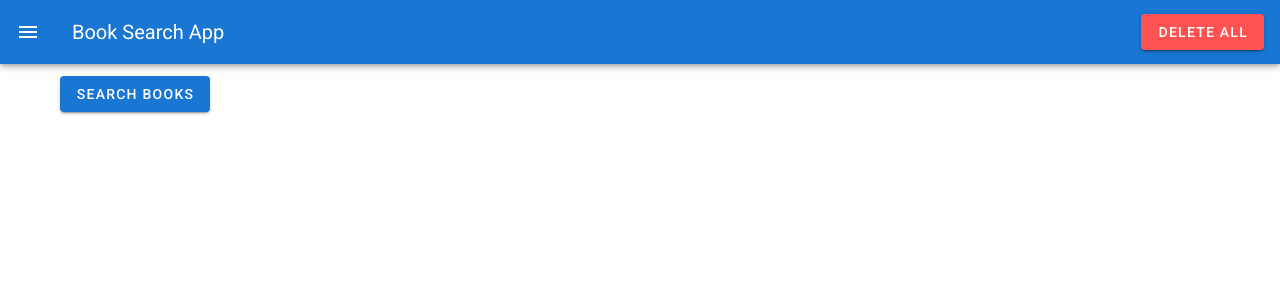
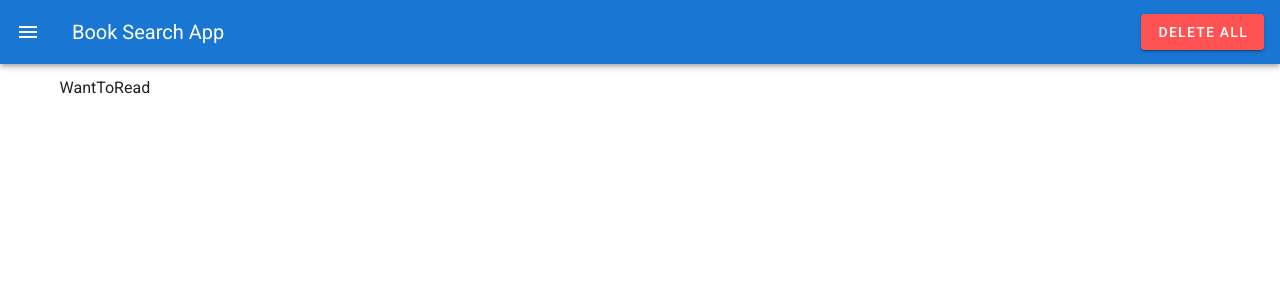
Before and after one commit to Emiri-i/book-search-app, a Vue app: page /#/wantToRead in a window 1280 px wide. Before the commit this address led to /#/. Shown: the top 300 px of the page. Built offline with nearby package versions, Linux system fonts and the light colour scheme.

Commit message:
created wantToRead.vue

```diff
--- a/src/global/Header.vue
+++ b/src/global/Header.vue
@@ -54,6 +54,11 @@ export default Vue.extend({
       items: [
         { name: "Search Books", icon: "mdi-book-search", url: "/search" },
         { name: "My Books", icon: "mdi-book-open-page-variant", url: "/" },
+        {
+          name: "Want To Read",
+          icon: "mdi-star-box-outline",
+          url: "/wantToRead",
+        },
       ],
       selectedItem: -1,
     };
--- /dev/null
+++ b/src/pages/WantToRead.vue
@@ -0,0 +1,18 @@
+<template>
+  <div>
+    WantToRead
+  </div>
+</template>
+
+<script lang="ts">
+import Vue from "vue";
+export default Vue.extend({
+  name: "WantToRead",
+  data() {
+    return {};
+  },
+  methods: {},
+});
+</script>
+
+<style></style>
--- a/src/router/index.ts
+++ b/src/router/index.ts
@@ -3,6 +3,7 @@ import VueRouter, { RouteConfig } from "vue-router";
 import BookIndex from "@/pages/BookIndex.vue";
 import BookEdit from "@/pages/BookEdit.vue";
 import BookSearch from "@/pages/BookSearch.vue";
+import WantToRead from "@/pages/WantToRead.vue";
 
 Vue.use(VueRouter);
 
@@ -16,6 +17,11 @@ const routes: Array<RouteConfig> = [
     path: "/search",
     name: "BookSearch",
     component: BookSearch,
+  },
+  {
+    path: "/wantToRead",
+    name: "WantToRead",
+    component: WantToRead,
   },
   {
     path: "/edit/:id",
```
